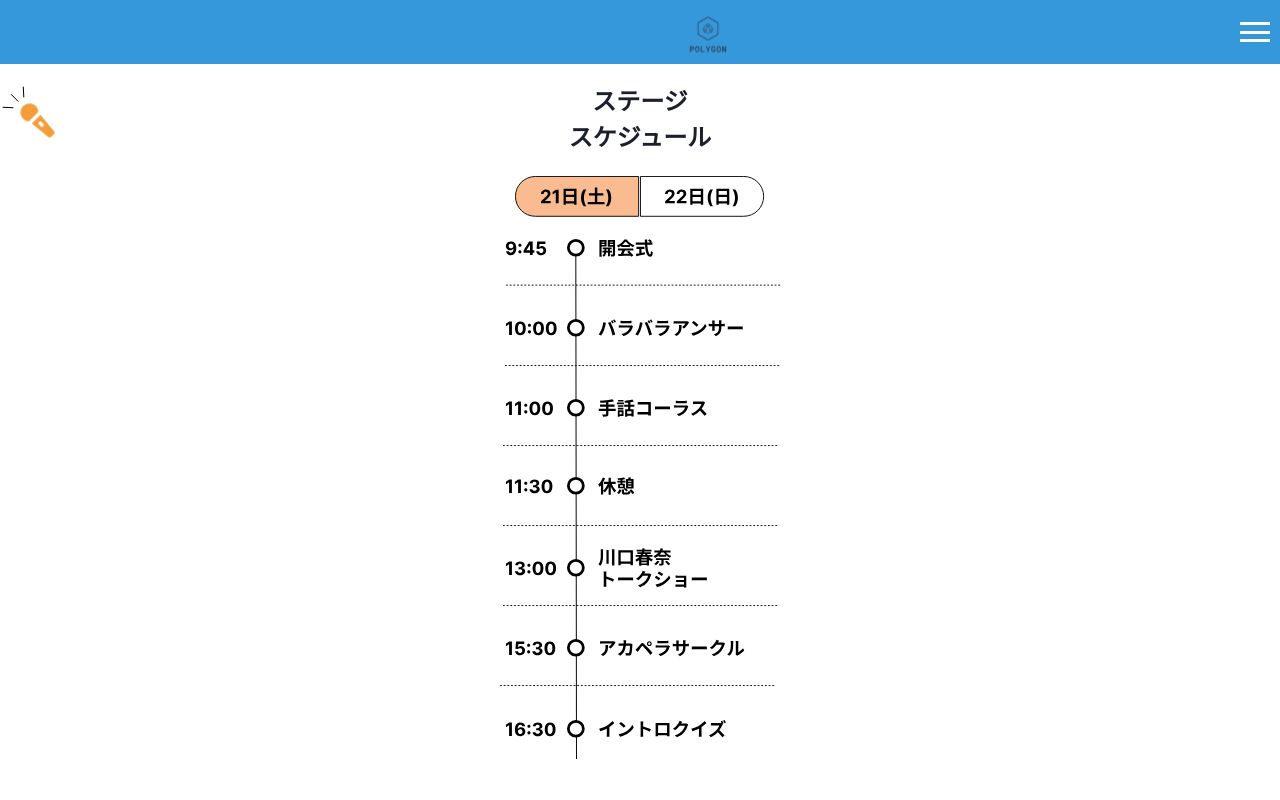
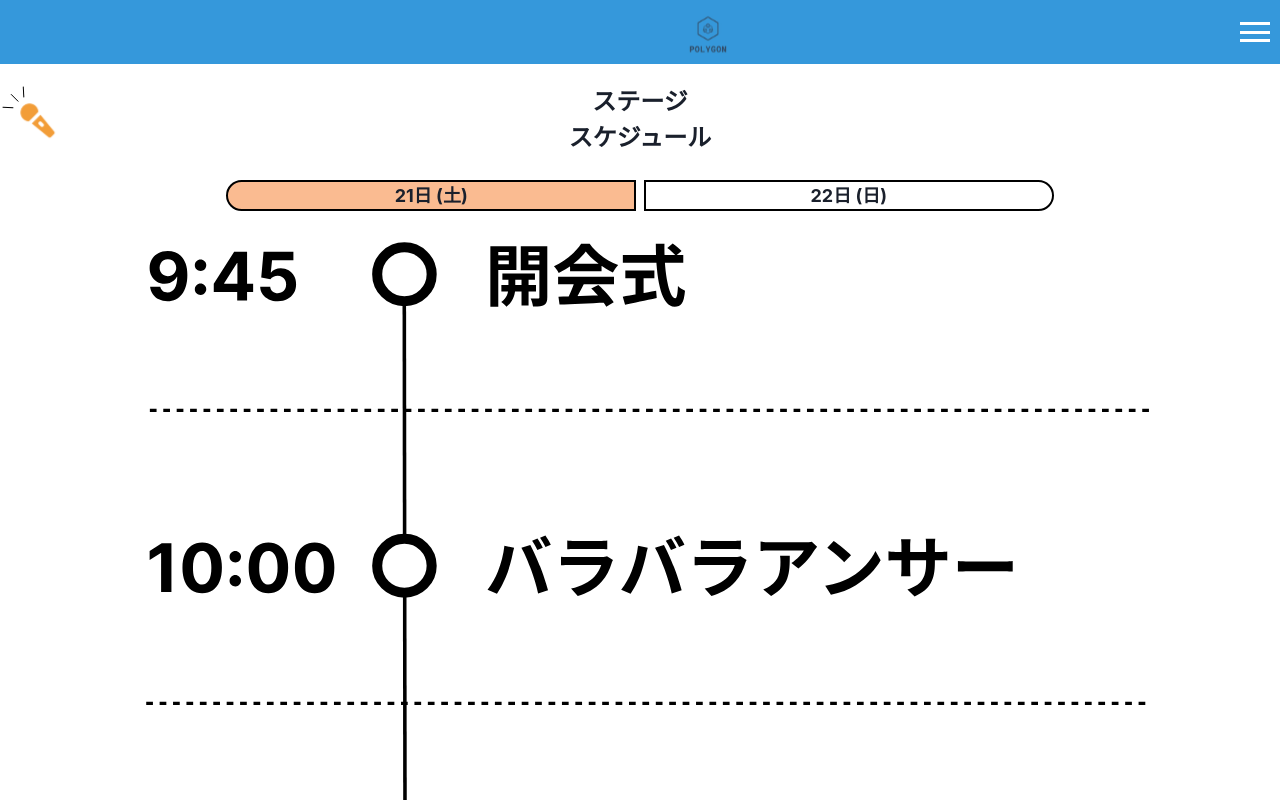
Before and after one commit to Suger-salt/2023_univdestivalmap, a Next.js app: page /stage in a window 1280 px wide. Shown: the top 800 px of the page. Built offline with nearby package versions, Linux system fonts and the light colour scheme.

Commit message:
ボタンの変更

```diff
--- a/src/pages/stage.tsx
+++ b/src/pages/stage.tsx
@@ -5,6 +5,7 @@ import styles from "@/styles/stage.module.css"; // スタイルシートのイ
 const Stage = () => {
   const [selectedImage, setSelectedImage] = useState("21sche.svg");
   const [opacity, setOpacity] = useState(0); // 透明度を0から始める
+  const [activeButton, setActiveButton] = useState("button1"); // クリックされているボタンの状態を管理
 
   useEffect(() => {
     // 透明度を徐々に増加させる処理
@@ -23,10 +24,11 @@ const Stage = () => {
     };
   }, [selectedImage]); // selectedImageが変化したときのみ実行
 
-  const handleImageClick = (imageName: string) => {
+  const handleImageClick = (imageName: string, buttonType: string) => {
     // 画像を切り替える
     setSelectedImage(imageName);
     setOpacity(0); // 透明度をリセット
+    setActiveButton(buttonType); // クリックされたボタンの状態を設定
   };
 
   return (
@@ -34,26 +36,40 @@ const Stage = () => {
       <Header />
       <div className={styles.container}>
         <img src="/images/mike.svg" className={styles.leftImage} />
-        <div className={`text ${styles.text}`}>
+        <div className={`text ${styles.title}`}>
           ステージ
           <br />
           スケジュール
         </div>
         <div className={`flex ${styles.imageContainer}`}>
-          <img
-            className=""
-            src="/images/21.svg"
-            onClick={() => handleImageClick("21sche.svg")}
-          />
-          <img
-            src="/images/22.svg"
-            onClick={() => handleImageClick("22sche.svg")}
-          />
+          <div
+            onClick={() => handleImageClick("21sche.svg", "button1")}
+            className={` ${
+              styles.text
+            } border-2 border-black m-[4px] text-center w-[32vw] ${
+              activeButton === "button1" ? "bg-[#FABB91]" : ""
+            }`}
+            style={{ borderRadius: "30px 0 0 30px" }}
+          >
+            21日 (土)
+          </div>
+
+          <div
+            onClick={() => handleImageClick("22sche.svg", "button2")}
+            className={` ${
+              styles.text
+            } border-2 border-black m-[4px] text-center w-[32vw] ${
+              activeButton === "button2" ? "bg-[#FABB91]" : ""
+            }`}
+            style={{ borderRadius: "0 30px 30px 0" }}
+          >
+            22日 (日)
+          </div>
         </div>
 
         {selectedImage && (
           <img
-            className={`${styles.selectedImage}`}
+            className={`${styles.selectedImage} w-[80vw] `}
             src={`/images/${selectedImage}`}
             alt="selected"
             style={{ opacity: opacity }} // 透明度をスタイル属性で設定
--- a/src/styles/stage.module.css
+++ b/src/styles/stage.module.css
@@ -12,10 +12,15 @@
   transition: opacity 0s ease; /* 画像の切り替えに1秒かけてフェードアウトとフェードインのアニメーションを追加 */
 }
 
-.text {
+.title {
   font-size: 24px;
   font-weight: bold;
   margin-bottom: 10px;
+}
+
+.text {
+  font-size: 18px;
+  font-weight: bold;
 }
 
 .leftImage {
```
